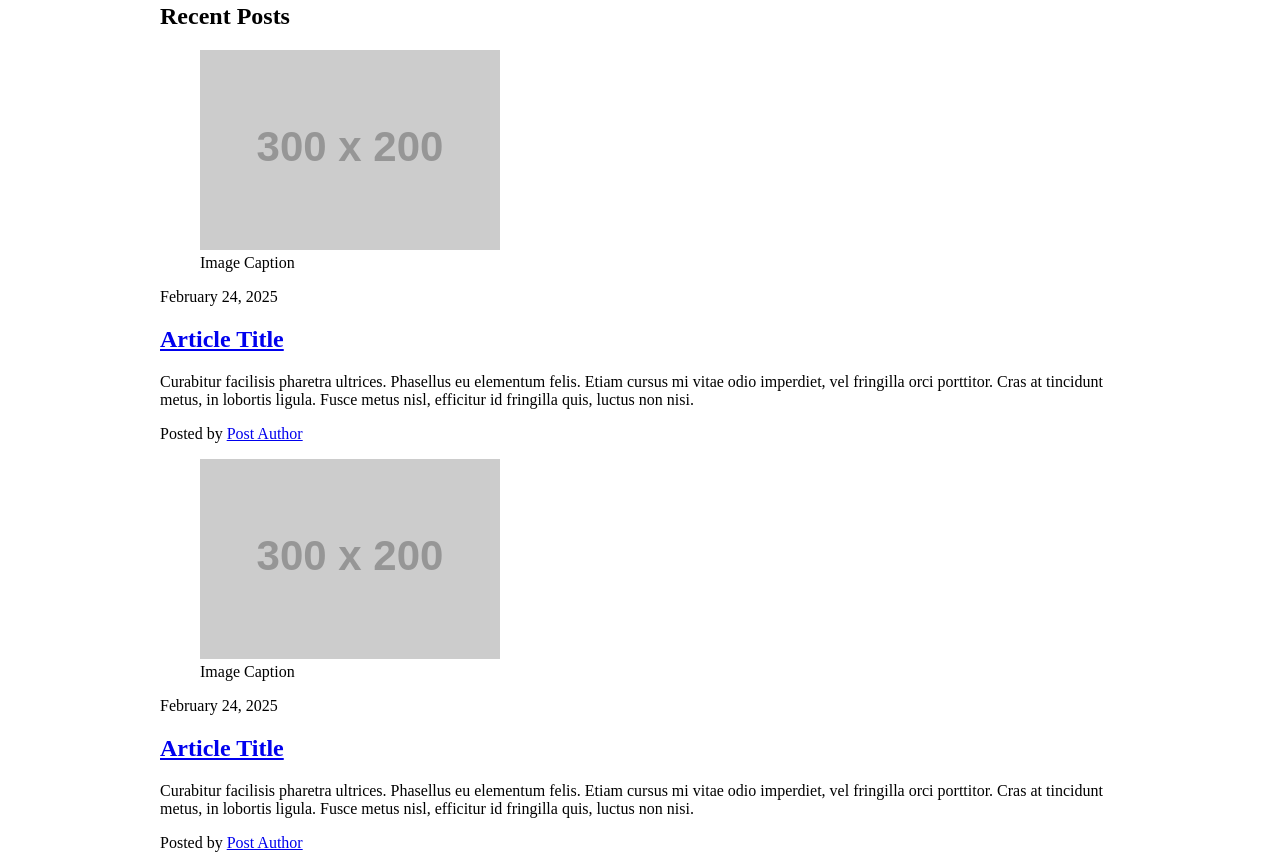
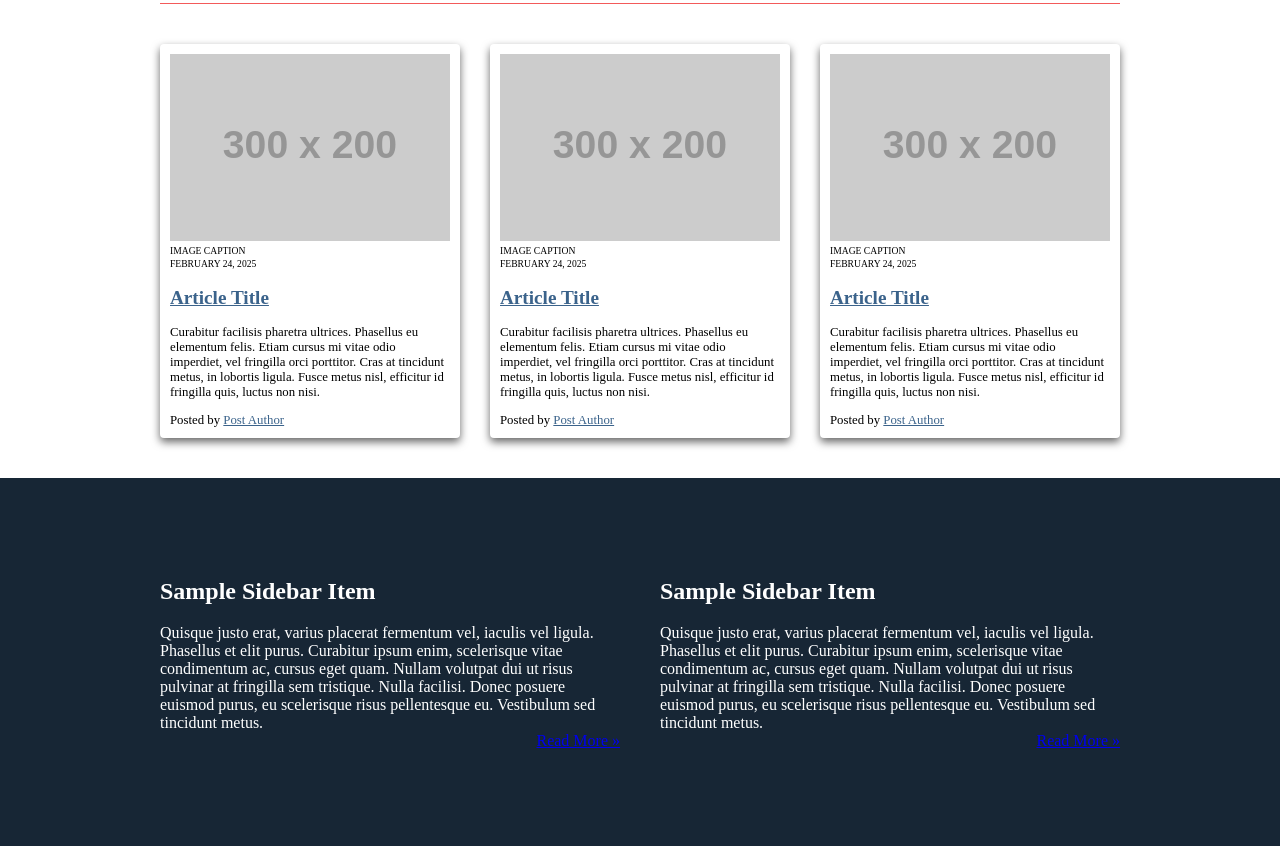
Before and after one commit to TrelanW/ifsc-1310, a plain HTML site: page css-demo/index.html in a window 1280 px wide. Shown: the part 599-1464 px from the top of the page. Drawn offline with Linux system fonts and the light colour scheme; placeholder pictures from the web are drawn by us; a web font is replaced by a local one.

Commit message:
added img css

```diff
--- a/css-demo/assets/css/style.css
+++ b/css-demo/assets/css/style.css
@@ -18,7 +18,11 @@ html {
     margin: 40px auto;
   }
 
+/*---------Responsive Images--------*/
 
+img{
+  max-width:100%;
+}
 
   body {
     font-family: "Oswald", serif;
@@ -102,6 +106,79 @@ html {
     padding: 5px 0 5px 10px;
   }
 
+  #blog{
+    display:flex;
+    flex-direction:row;
+    justify-content:center;
+    gap:30px;
+    border-top:1px solid #f35a5a;
+    padding-top:40px;
+  }
+
+  #blog article.post{
+    box-shadow: 0 4px 8px rgba(0,0,0,0.6);
+    padding:10px;
+    font-size:.8rem;
+    border-radius:4px;
+    transition: .4px;
+  }
+
+  #blog article .post:hover {
+    box-shadow: 0 8px 16px rgba(0,0,0,0.4);
+  }
+
+  figure{
+    margin:0;
+  }
+
+  figcaption,time{
+    text-transform:uppercase;
+    font-size:.6rem;
+  }
+
+  #blog article.post a{
+    color: #3B638B;
+  }
+
+  aside[role="complementary"]{
+    background-color: #172635;
+    color: #ffffff;
+    padding: 40px 0;
+  }
+
+  aside .container{
+    display:flex;
+    flex-direction: row;
+    gap:40px;
+  }
+
+  aside .containter a{
+    color:#ffffff;
+  }
+
+  aside .container a:last-child{
+    display:block;
+    text-align:right;
+  }
+
+  aside article footer{
+    display:none;
+  }
+
+
+
+
+
+
+
+
+
+
+
+
+
+
+
   @media screen and (max-width:560px){
 
     nav.primary ul{
--- a/css-demo/index.html
+++ b/css-demo/index.html
@@ -38,7 +38,7 @@
         dui euismod sed. In efficitur felis risus, at tempor risus aliquam vel.</p>
     </section>
     <section id="blog" class="container">
-      <h2>Recent Posts</h2>
+      <!--<h2>Recent Posts</h2>-->
       <article class="post">
         <figure>
           <img src="https://placehold.co/300x200" alt="Placeholder">
```
